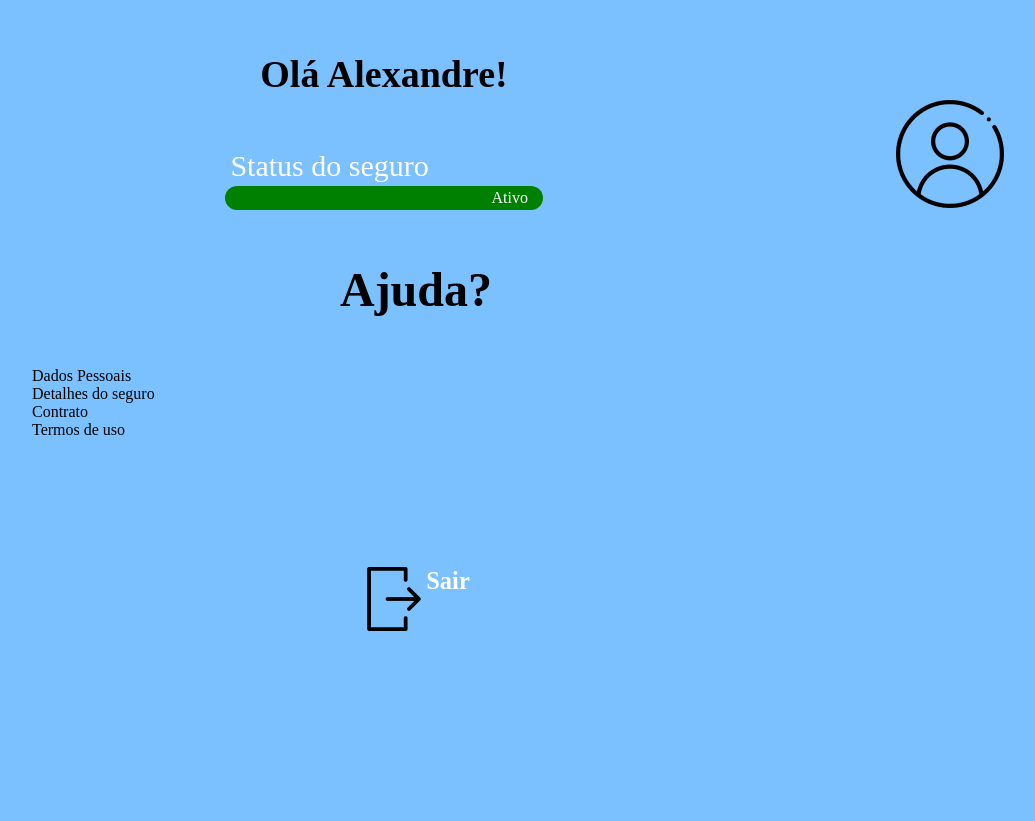
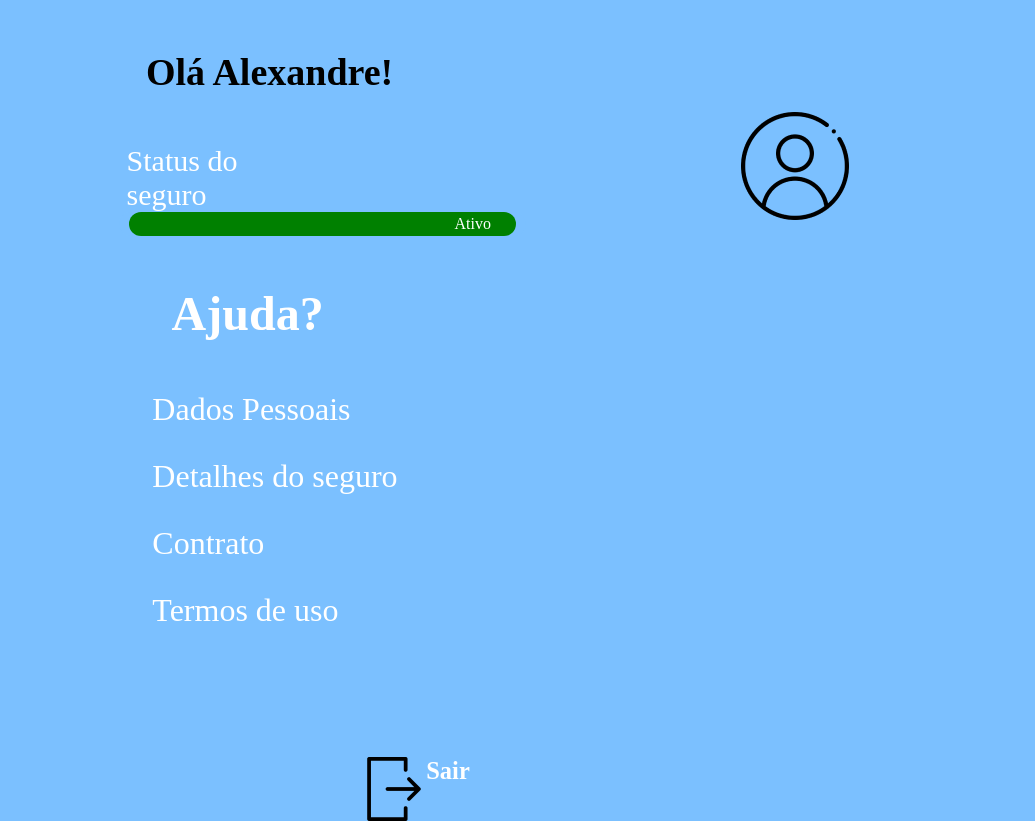
Before and after one commit to Checkpoint-Responsive/Sprint3Challenge, a React (Vite) app: page /Perfil in a window 1280 px wide. Shown: the whole page, without its empty margins (224-1259 px from the left). Before the commit the page ends 800 px from the top, so only its background shows below. Built offline with nearby package versions, Linux system fonts and the light colour scheme; a web font is replaced by a local one.

Commit message:
finalVersion

```diff
--- a/src/routes/Perfil/Perfil.css
+++ b/src/routes/Perfil/Perfil.css
@@ -1,23 +1,25 @@
 .header{
     width: 100%;
     display: flex;
+    align-items: center;
     justify-content: center;
     .conteudo {
-        width: 80%;
+        width: 60%;
         display: flex;
         align-items: center;
         justify-content: center;
         flex-wrap: wrap;
+        justify-content: flex-start;
 
         & h1 {
             display: flex;
-            align-items: center;
-            justify-content: center;
             width: 100%;
             color: #000;
             font-family: Caudex;
             font-size: 38px;
             font-weight: 700;
+            margin-left: 16%;
+            justify-content: flex-start;
         }
 
         & .labelStatus{
@@ -27,6 +29,8 @@
             width: 100%;
             color: #FFF;
             font-size: 30px;
+            justify-content: flex-start;
+            margin-left: 20%;
 
             & p{
                 width: 30%;
@@ -38,23 +42,25 @@
             align-items: center;
             justify-content: end;
             border-radius: 20px;
-            width: 33%;
+            width: 53%;
             padding: 0px 10px;
             text-align: right;
             color: white;
+            margin-left: 19%;
+
 
             & h7{
                 width: 100%;
                 background-color: green;
-                padding: 3px 15px;
+                padding: 3px 25px;
                 border-radius: 20px;
             }
         }
     }
 
     & .perfil{
-        width: 5%;
         padding-top: 100px;
+        padding-right: 10px;
     }
 }
 
@@ -62,10 +68,24 @@
 
 
 .secao{
-    margin: auto;
+    margin-left: 27%;
     width: 60%;
+    color: white;
+
+    & .titulo{
+        display: flex;
+        width: 100%;
+    }
+
+    & .opcoes{
+        margin-left: 4%;
+        width: 100%;
+        font-size: 2em;
+        padding-bottom: 30px;
+    }
+    & .opcaoFinal{
+        margin-left: 4%;
+        width: 100%;
+        font-size: 2em;
+    }
 }
-
-.Titulo{
-    text-align: left;
-}
--- a/src/routes/Perfil/index.jsx
+++ b/src/routes/Perfil/index.jsx
@@ -27,17 +27,21 @@ export default function Perfil() {
 
                 <section className='secao'>
 
-                    <div className="Titulo">
+                    <div className="titulo">
                         <h1>Ajuda?</h1>
                     </div>
 
                     <div className="opcoes">
-
-                    <p>Dados Pessoais</p>
-                    <p>Detalhes do seguro</p>
-                    <p>Contrato</p>
-                    <p>Termos de uso</p>
-
+                        <p>Dados Pessoais</p>
+                    </div>
+                    <div className="opcoes">
+                        <p>Detalhes do seguro</p>
+                    </div>
+                    <div className="opcoes">
+                        <p>Contrato</p>
+                    </div>
+                    <div className="opcaoFinal">
+                        <p>Termos de uso</p>
                     </div>
 
                 </section>
```
